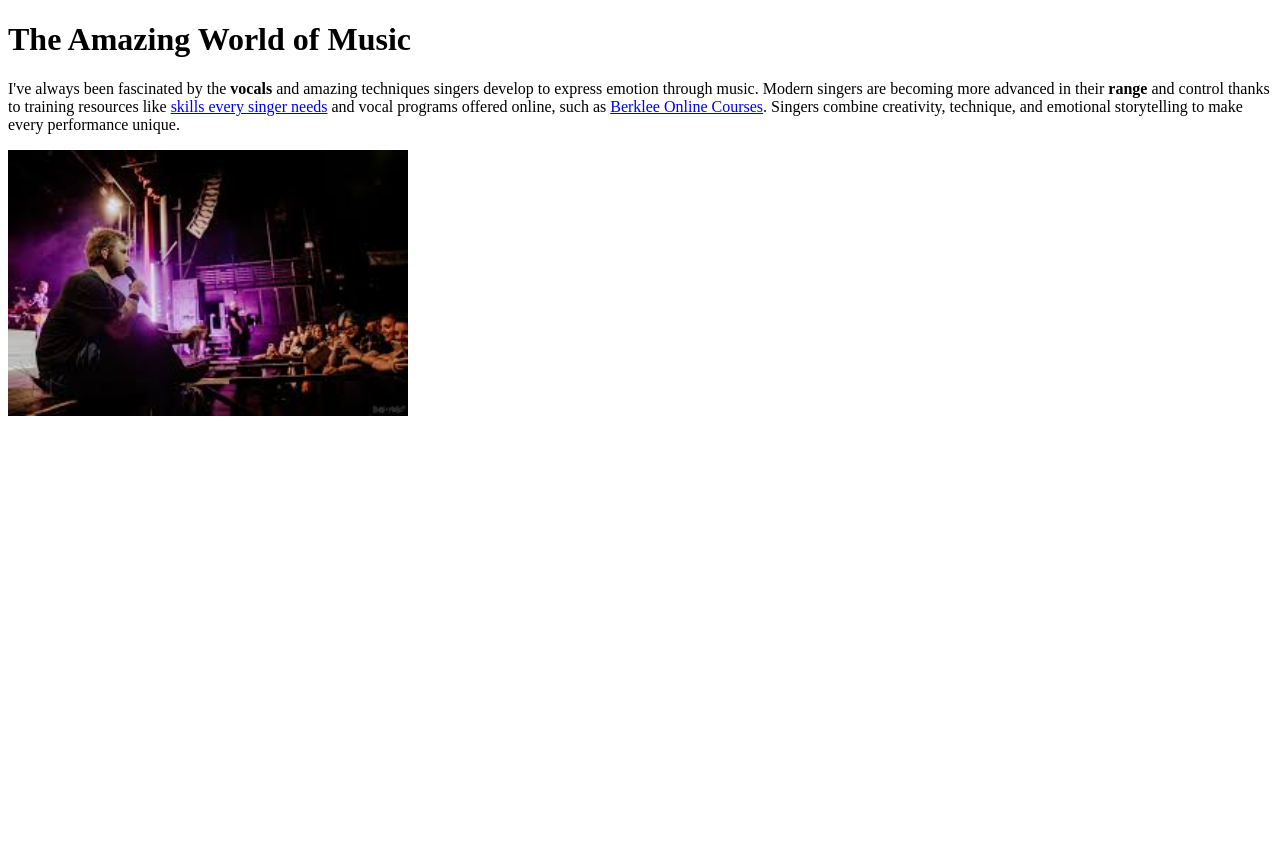
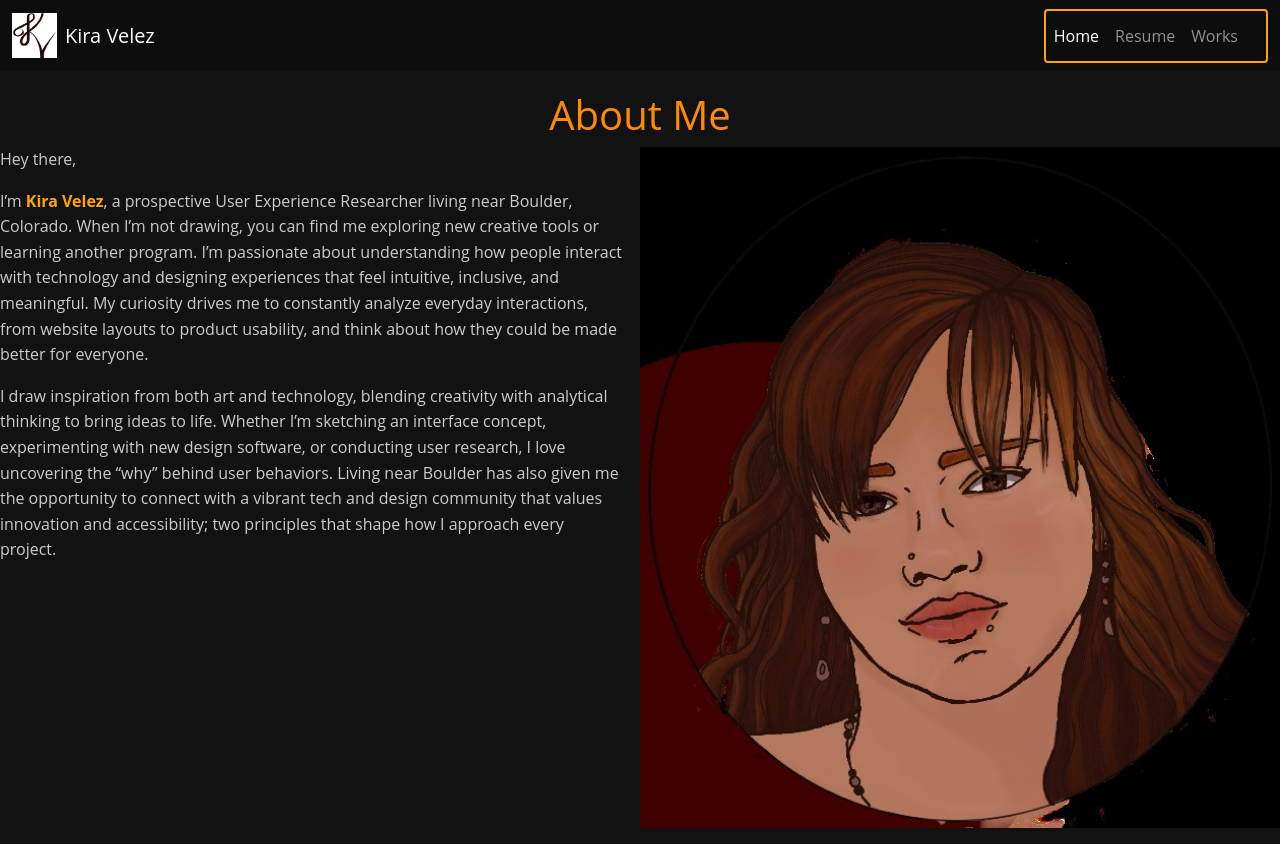
Before and after one commit to kive7791/UD-Your-First-Webpage, a plain HTML site: page firstpageexample.html in a window 1280 px wide. Before the commit the page ends 800 px from the top, so only its background shows below. Drawn offline with nearby package versions, Linux system fonts and the light colour scheme; a web font is replaced by a local one.

Commit message:
(Assignment #7)

```diff
--- a/firstpageexample.html
+++ b/firstpageexample.html
@@ -3,34 +3,78 @@
 
 <head>
   <meta charset="utf-8">
+  <meta name="viewport" content="width=device-width, initial-scale=1">
+  <title>My First Webpage</title>
 
-  <title>My page title</title>
-  <link href="https://fonts.googleapis.com/css?family=Open+Sans+Condensed:300|Sonsie+One" rel="stylesheet"
-    type="text/css">
+  <!-- Bootstrap CSS -->
+  <link href="https://cdn.jsdelivr.net/npm/bootstrap@5.3.8/dist/css/bootstrap.min.css" rel="stylesheet"
+    integrity="sha384-sRIl4kxILFvY47J16cr9ZwB07vP4J8+LH7qKQnuqkuIAvNWLzeN8tE5YBujZqJLB" crossorigin="anonymous">
 
-  <!-- the below three lines are a fix to get HTML5 semantic elements working in old versions of Internet Explorer-->
-  <!--[if lt IE 9]>
-      <script src="https://cdnjs.cloudflare.com/ajax/libs/html5shiv/3.7.3/html5shiv.js"></script>
-    <![endif]-->
+  <!-- Custom CSS -->
+  <link rel="stylesheet" href="style.css">
 </head>
-<!-- I included the body element below which is not part of the html version or the head to make
-    make sure you include it above your HTML code -->
 
 <body>
+  <!-- Navigation Bar -->
+  <nav class="navbar navbar-expand-lg navbar-dark bg-dark">
+    <div class="container-fluid">
+      <a class="navbar-brand d-flex align-items-center" href="mailto:kive7791@colorado.edu">
+        <img src="Logo.jpg" alt="Kira Velez Logo" width="45" height="45" class="d-inline-block align-text-top me-2">
+        Kira Velez
+      </a>
+
+      <button class="navbar-toggler" type="button" data-bs-toggle="collapse" data-bs-target="#navbarNav"
+        aria-controls="navbarNav" aria-expanded="false" aria-label="Toggle navigation">
+        <span class="navbar-toggler-icon"></span>
+      </button>
+
+      <div class="collapse navbar-collapse" id="navbarNav">
+        <ul class="navbar-nav ms-auto">
+          <li class="nav-item">
+            <a class="nav-link active" aria-current="page" href="mailto:kive7791@colorado.edu">Home</a>
+          </li>
+          <li class="nav-item">
+            <!-- Dead end links for now -->
+            <a class="nav-link" href="resume.html">Resume</a>
+          </li>
+          <li class="nav-item">
+            <a class="nav-link" href="works.html">Works</a>
+          </li>
+        </ul>
+      </div>
+    </div>
+  </nav>
+
   <!-- Main Title -->
-  <h1> The Amazing World of Music</h1>
-  <!-- bold text/links -->
-  <p>
-    I've always been fascinated by the <strong>vocals</strong> and amazing techniques singers
-    develop to express emotion through music. Modern singers are becoming more advanced in
-    their <strong>range</strong> and control thanks to training resources like
-    <a href="https://joinsingr.com/articles/skills-every-singer-needs">skills every singer needs</a>
-    and vocal programs offered online, such as
-    <a href="https://www.berklee.edu/online/courses">Berklee Online Courses</a>.
-    Singers combine creativity, technique, and emotional storytelling to make every performance unique.
-  </p>
-  <!-- Image add -->
-  <img src="Alex_Warren_Performance.jpg" alt="Singer, Alex Warren, performing on stage" width="400" />
+  <h1 class="text-center">About Me</h1>
+  <div class="clearfix">
+    <img src="Self-Portrait.jpg" class="col-md-6 float-md-end mb-3 ms-md-3" alt="Self-Portrait of the Author"
+      width="400">
+
+    <p>
+      Hey there,
+    </p>
+
+    <p>
+      I’m <strong>Kira Velez</strong>, a prospective User Experience Researcher living near Boulder, Colorado.
+      When I’m not drawing, you can find me exploring new creative tools or learning another program.
+      I’m passionate about understanding how people interact with technology and designing experiences
+      that feel intuitive, inclusive, and meaningful. My curiosity drives me to constantly analyze everyday
+      interactions, from website layouts to product usability, and think about how they could be made better for
+      everyone.
+
+    </p>
+
+    <p>
+      I draw inspiration from both art and technology, blending creativity with analytical thinking
+      to bring ideas to life. Whether I’m sketching an interface concept, experimenting with new
+      design software, or conducting user research, I love uncovering the “why” behind user behaviors.
+      Living near Boulder has also given me the opportunity to connect with a vibrant tech and design
+      community that values innovation and accessibility; two principles that shape how I approach every
+      project.
+
+    </p>
+  </div>
 </body>
 
 </html>
--- /dev/null
+++ b/style.css
@@ -0,0 +1,59 @@
+/* General Body Style */
+body {
+  background-color: #121212;
+  /* dark background */
+  color: #e0e0e0;
+  font-family: "Open Sans", sans-serif;
+  margin: 0;
+  padding: 0;
+
+  /* Headings */
+  h1 {
+    color: #ff8c00;
+    /* orange title */
+    text-align: center;
+    margin-top: 20px;
+  }
+
+  h2 {
+    color: #ffa500;
+  }
+
+  /* Paragraphs */
+  p {
+    color: #cccccc;
+    line-height: 1.6;
+  }
+
+  /* Lists */
+  ul {
+    border: 2px solid orange;
+  }
+
+  ol {
+    border: 2px solid purple;
+  }
+
+  /* Lists styling */
+  ol,
+  ul {
+    padding: 5px 20px;
+    border-radius: 4px;
+  }
+
+  /* Bold and emphasized text */
+  strong {
+    color: #ffa500;
+    /* orange accent */
+  }
+
+  em {
+    color: #bbbbbb;
+  }
+
+  /*Navbar */
+  .navbar-dark.bg-dark {
+    background-color: #0d0d0d !important;
+  }
+
+}
```
Also changed, not shown: Alex_Warren_Performance.jpg (deleted), Logo.jpg (added), Self-Portrait.jpg (added), 1 other file.
